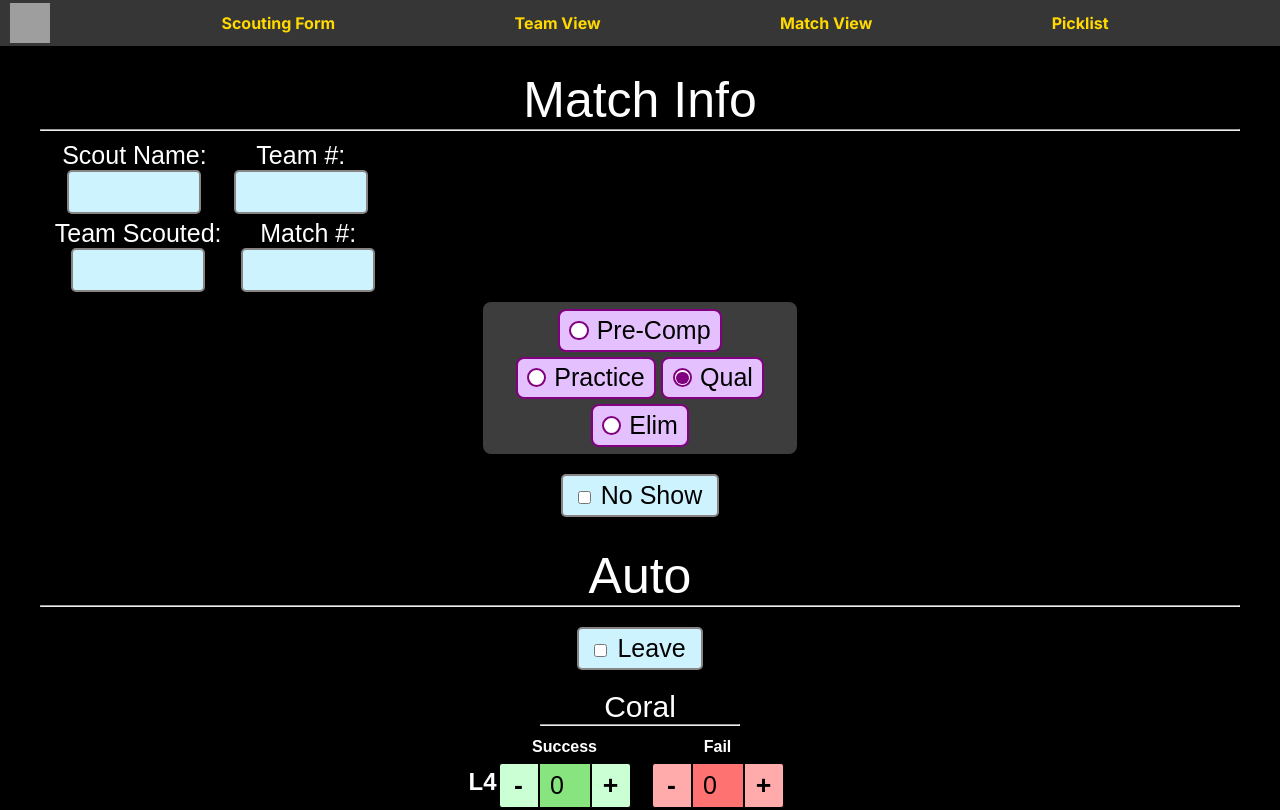
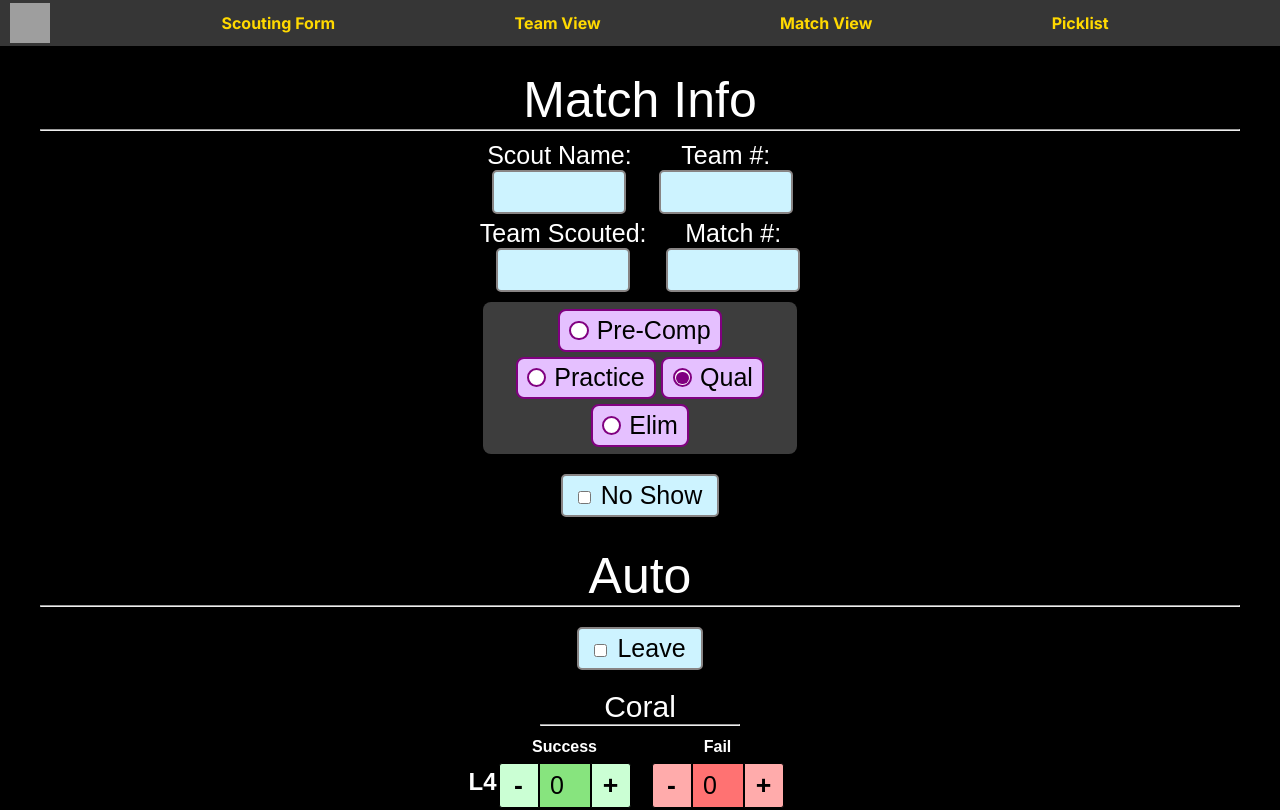
Before and after one commit to team2485/analytics2025, a Next.js app: page / in a window 1280 px wide. Shown: the top 810 px of the page. Built offline with nearby package versions, Linux system fonts and the light colour scheme; grey boxes are pictures that could not be loaded; a web font is replaced by a local one.

Commit message:
centered match info

```diff
--- a/src/app/page.js
+++ b/src/app/page.js
@@ -37,10 +37,6 @@ export default function Home() {
   function onDefenseChange(e) {
     let checked = e.target.checked;
     setDefense(checked);
-  }
-  function onHPChange(e) {
-    let checked = e.target.checked;
-    setHP(checked);
   }
 
 
@@ -137,6 +133,7 @@ export default function Home() {
     <div className={styles.MainDiv}>
       <form ref={form} name="Scouting Form" onSubmit={submit}>
         <Header headerName={"Match Info"} />
+        <div className={styles.allMatchInfo}>
         <div className={styles.MatchInfo}>
         <TextInput
             visibleName={"Scout Name:"}
@@ -168,6 +165,7 @@ export default function Home() {
           internalName={"noshow"}
           changeListener={onNoShowChange}
         />
+        </div>
         {!noShow && (
           <>
             <div className={styles.Auto}>
@@ -441,7 +439,7 @@ export default function Home() {
                 />
                 <Checkbox
                   visibleName={"Lollipop"}
-                  internalName={"lollipop"}
+                  internalName={"algaegndintake"}
                 />
                 <Checkbox
                   visibleName={"Algae Ground"}
--- a/src/app/page.module.css
+++ b/src/app/page.module.css
@@ -17,7 +17,15 @@
     justify-content: space-evenly;
     gap: 5px;
     width: 350px;
+    align-self: center;
   }
+.allMatchInfo {
+  display: flex;
+  flex-direction: column;
+  justify-content: center;
+  align-items: center;
+  align-content: center;
+}
 .Endgame {
   justify-items: center;
 }
```
